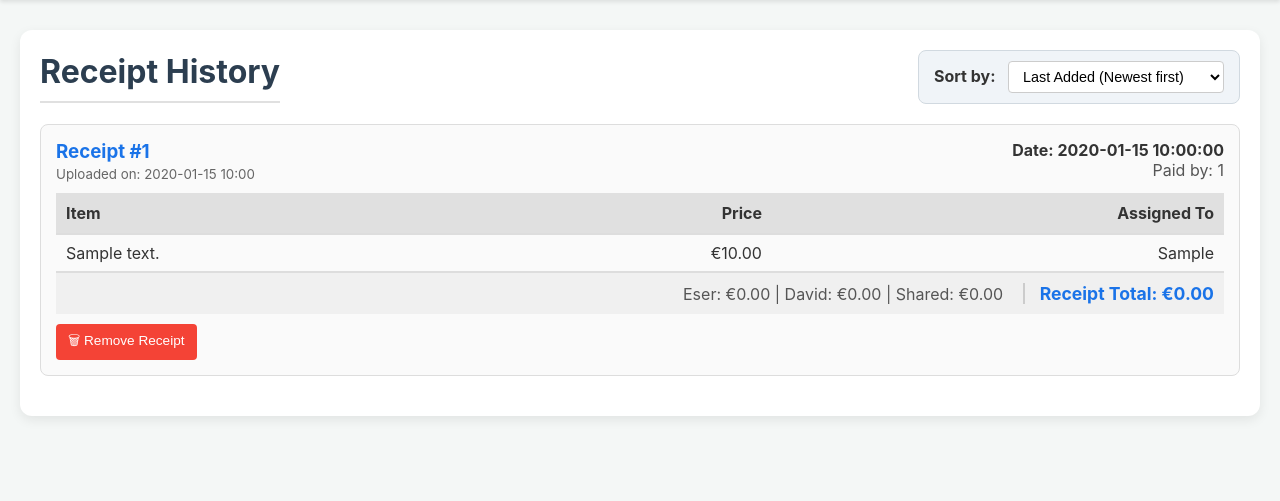
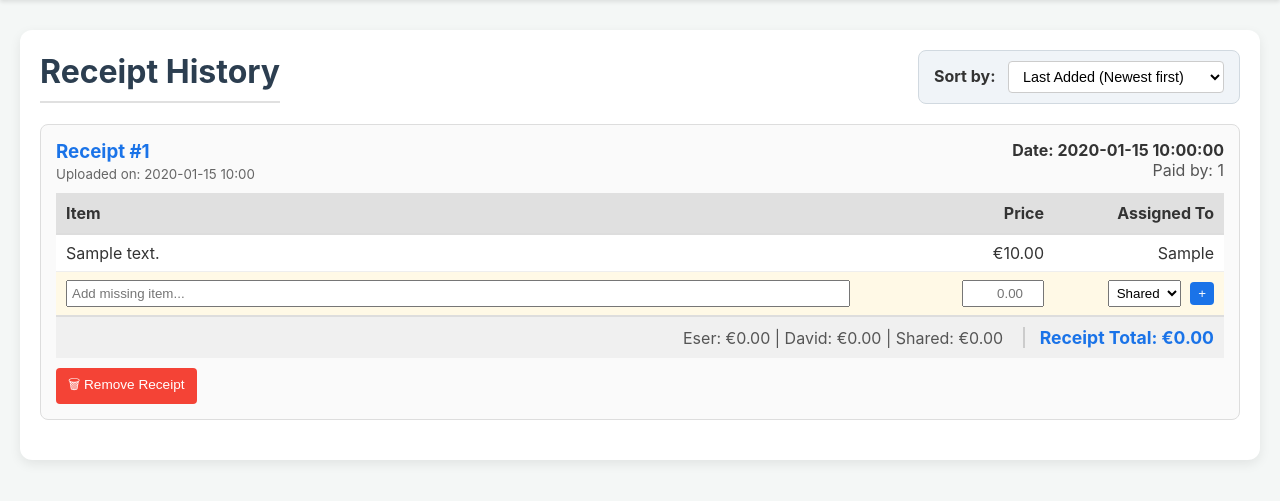
Before and after one commit to resilere/bill_split_app, a Flask app: page /history in a window 1280 px wide. Shown: the part 50-551 px from the top of the page. Run offline with Flask 3, Linux system fonts and the light colour scheme; the visitor is signed in with stand-in values (Sample User, id 1); a database or web service that is not in the repository returns one stand-in record (values such as "Sample title"); some libraries are stand-ins or nearby versions.

Commit message:
adding items in history page

```diff
--- a/app.py
+++ b/app.py
@@ -531,6 +531,28 @@ def history():
     return render_template("history.html", receipts=receipts, current_sort=sort_by)
 @app.route('/manual_payment', methods=['GET', 'POST'])
 
+@app.route('/update_receipt_date', methods=['POST'])
+@login_required
+def update_receipt_date():
+    try:
+        receipt_id = request.form.get('receipt_id')
+        new_date = request.form.get('bill_date')
+
+        db = get_db()
+        cursor = get_cursor()
+
+        # Update the bill_date for the specific receipt
+        cursor.execute(
+            'UPDATE receipts SET bill_date = %s WHERE id = %s',
+            (new_date, receipt_id)
+        )
+        db.commit()
+        flash(f'Date updated for Receipt #{receipt_id}!')
+    except Exception as e:
+        db.rollback()
+        flash(f'Error updating date: {e}')
+
+    return redirect(url_for('history'))
 
 def manual_payment():
     if request.method == 'POST':
--- a/templates/history.html
+++ b/templates/history.html
@@ -26,17 +26,26 @@
                 <small style="color: #666;">Uploaded on: {{ receipt.upload_date }}</small>
             </div>
             <div style="text-align: right;">
-                <p style="margin: 0; font-weight: bold;">Date: {{ receipt.date }}</p>
+                {% if receipt.date and receipt.date != 'Unknown' and receipt.date != '' %}
+                    <p style="margin: 0; font-weight: bold;">Date: {{ receipt.date }}</p>
+                {% else %}
+                    <form action="{{ url_for('update_receipt_date') }}" method="POST" style="display: inline-flex; align-items: center; gap: 5px;">
+                        <input type="hidden" name="receipt_id" value="{{ receipt.id }}">
+                        <input type="date" name="bill_date" required style="padding: 2px; font-size: 0.8em; border: 1px solid #f44336;">
+                        <button type="submit" style="background: #4CAF50; color: white; border: none; padding: 3px 7px; border-radius: 3px; cursor: pointer; font-size: 0.75em;">Set Date</button>
+                    </form>
+                    <p style="margin: 0; color: #f44336; font-size: 0.75em;">Missing Date!</p>
+                {% endif %}
                 <p style="margin: 0; color: #555;">Paid by: <span style="text-transform: capitalize;">{{ receipt.payer }}</span></p>
             </div>
         </div>
 
-        <table style="width: 100%; border-collapse: collapse;">
+        <table style="width: 100%; border-collapse: collapse; background: white;">
             <thead>
                 <tr style="background-color: #e0e0e0;">
                     <th style="padding: 10px; text-align: left; border-bottom: 2px solid #ddd;">Item</th>
-                    <th style="padding: 10px; text-align: right; border-bottom: 2px solid #ddd;">Price</th>
-                    <th style="padding: 10px; text-align: right; border-bottom: 2px solid #ddd;">Assigned To</th>
+                    <th style="padding: 10px; text-align: right; border-bottom: 2px solid #ddd; width: 100px;">Price</th>
+                    <th style="padding: 10px; text-align: right; border-bottom: 2px solid #ddd; width: 150px;">Assigned To</th>
                 </tr>
             </thead>
             <tbody>
@@ -47,6 +56,26 @@
                     <td style="padding: 8px 10px; text-align: right; border-bottom: 1px solid #eee; text-transform: capitalize;">{{ item.assigned_to }}</td>
                 </tr>
                 {% endfor %}
+
+                <tr style="background-color: #fff9e6;">
+                    <form action="{{ url_for('add_missing_item') }}" method="POST">
+                        <input type="hidden" name="receipt_id" value="{{ receipt.id }}">
+                        <td style="padding: 8px 10px;">
+                            <input type="text" name="description" placeholder="Add missing item..." required style="width: 90%; padding: 4px;">
+                        </td>
+                        <td style="padding: 8px 10px; text-align: right;">
+                            <input type="number" step="0.01" name="price" placeholder="0.00" required style="width: 70px; text-align: right; padding: 4px;">
+                        </td>
+                        <td style="padding: 8px 10px; text-align: right;">
+                            <select name="assigned_to" style="padding: 4px;">
+                                <option value="shared">Shared</option>
+                                <option value="eser">Eser</option>
+                                <option value="david">David</option>
+                            </select>
+                            <button type="submit" style="background: #1a73e8; color: white; border: none; padding: 4px 8px; border-radius: 4px; cursor: pointer; margin-left: 5px;">+</button>
+                        </td>
+                    </form>
+                </tr>
             </tbody>
             <tfoot>
                 <tr>
```
